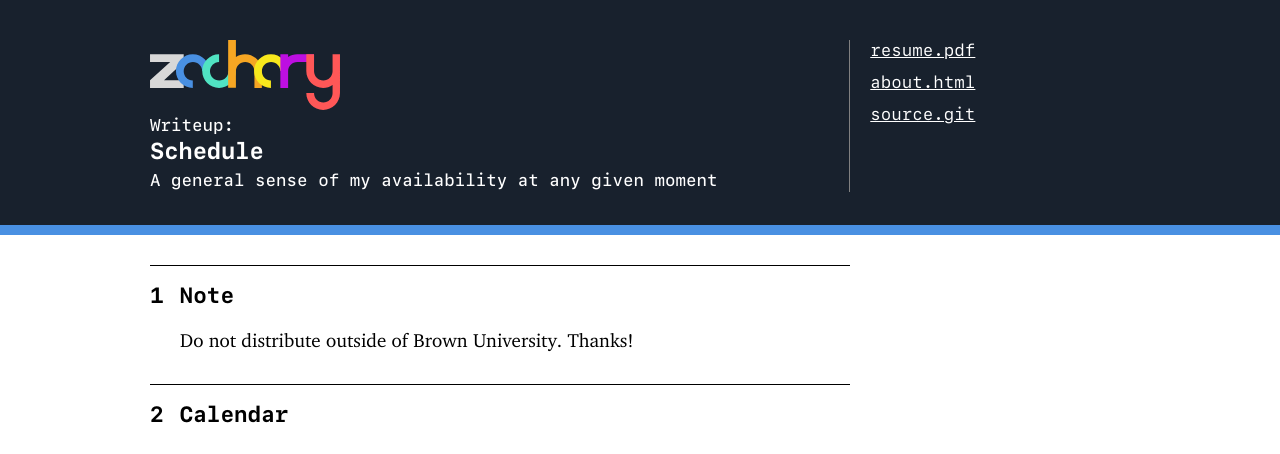
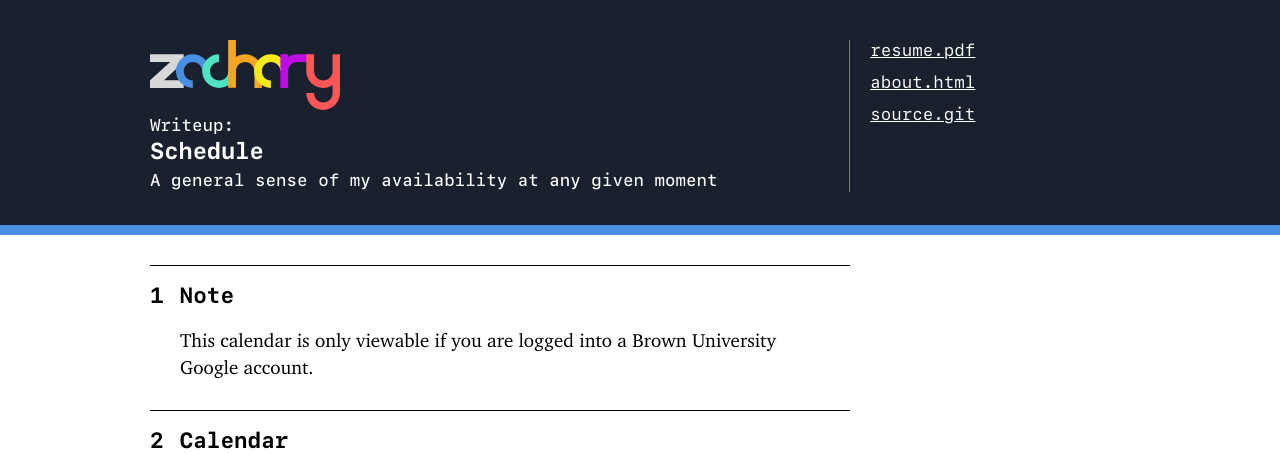
Before and after one commit to ZacharyEspiritu/zacharyespiritu.github.io, a Jekyll site: the page built from calendar.md, in a window 1280 px wide. Shown: the top 454 px of the page. Built offline with Jekyll 4.4.1, drawn with Linux system fonts in a browser that asks for light colours; nearby versions of some CDN libraries; grey boxes are pictures that could not be loaded.

Commit message:
Update calendar.md

```diff
--- a/calendar.md
+++ b/calendar.md
@@ -7,12 +7,12 @@
 
 # Note
 
-Do not distribute outside of Brown University. Thanks!
+This calendar is only viewable if you are logged into a Brown University Google account.
 
 # Calendar
 
 <figure class="video-sizer">
     <div class="video-wrapper">
-        <iframe src="https://calendar.google.com/calendar/embed?showTitle=0&amp;showPrint=0&amp;showCalendars=0&amp;mode=WEEK&amp;height=600&amp;wkst=1&amp;bgcolor=%23FFFFFF&amp;src=zachary_espiritu%40brown.edu&amp;color=%232952A3&amp;src=brown.edu_25j8tve9j7cettnv68v8sdvo9g%40group.calendar.google.com&amp;color=%23b90e28&amp;src=brown.edu_o9v821oijp98b32t9urhk3243g%40group.calendar.google.com&amp;color=%232952A3&amp;src=brown.edu_jrvufenbsvubsi14u3a6218gpc%40group.calendar.google.com&amp;color=%232952A3&amp;src=brown.edu_b4pl2ioies5i09tne7a8k86drk%40group.calendar.google.com&amp;color=%232952A3&amp;src=brown.edu_qlmmltcgf0fkt3hjbqhrulo4mk%40group.calendar.google.com&amp;color=%234c4c4c&amp;src=brown.edu_pukmp4kk5p3mmqo2tu1un5av78%40group.calendar.google.com&amp;color=%23ff6666&amp;src=brown.edu_soj1bkhehlt4g0dkbojbjeiock%40group.calendar.google.com&amp;color=%232952A3&amp;ctz=America%2FNew_York" style="border-width:0" width="800" height="600" frameborder="0" scrolling="no"></iframe>
+        <iframe src="https://calendar.google.com/calendar/embed?showTitle=0&amp;showPrint=0&amp;showCalendars=0&amp;mode=WEEK&amp;height=900&amp;wkst=1&amp;bgcolor=%23FFFFFF&amp;src=zachary_espiritu%40brown.edu&amp;color=%232952A3&amp;src=brown.edu_25j8tve9j7cettnv68v8sdvo9g%40group.calendar.google.com&amp;color=%23b90e28&amp;src=brown.edu_o9v821oijp98b32t9urhk3243g%40group.calendar.google.com&amp;color=%232952A3&amp;src=brown.edu_jrvufenbsvubsi14u3a6218gpc%40group.calendar.google.com&amp;color=%232952A3&amp;src=brown.edu_b4pl2ioies5i09tne7a8k86drk%40group.calendar.google.com&amp;color=%232952A3&amp;src=brown.edu_qlmmltcgf0fkt3hjbqhrulo4mk%40group.calendar.google.com&amp;color=%234c4c4c&amp;src=brown.edu_pukmp4kk5p3mmqo2tu1un5av78%40group.calendar.google.com&amp;color=%23ff6666&amp;src=brown.edu_soj1bkhehlt4g0dkbojbjeiock%40group.calendar.google.com&amp;color=%232952A3&amp;ctz=America%2FNew_York" style="border-width:0" width="800" height="900" frameborder="0" scrolling="no"></iframe>
     </div>
 </figure>
```
